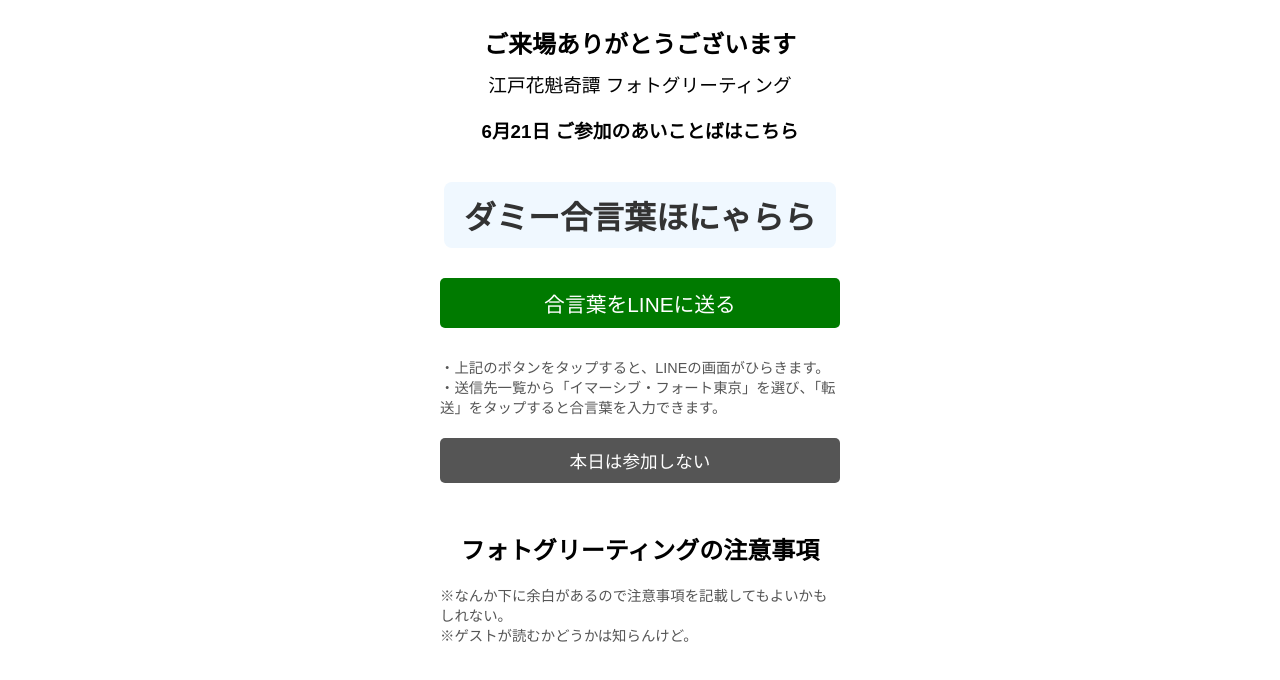
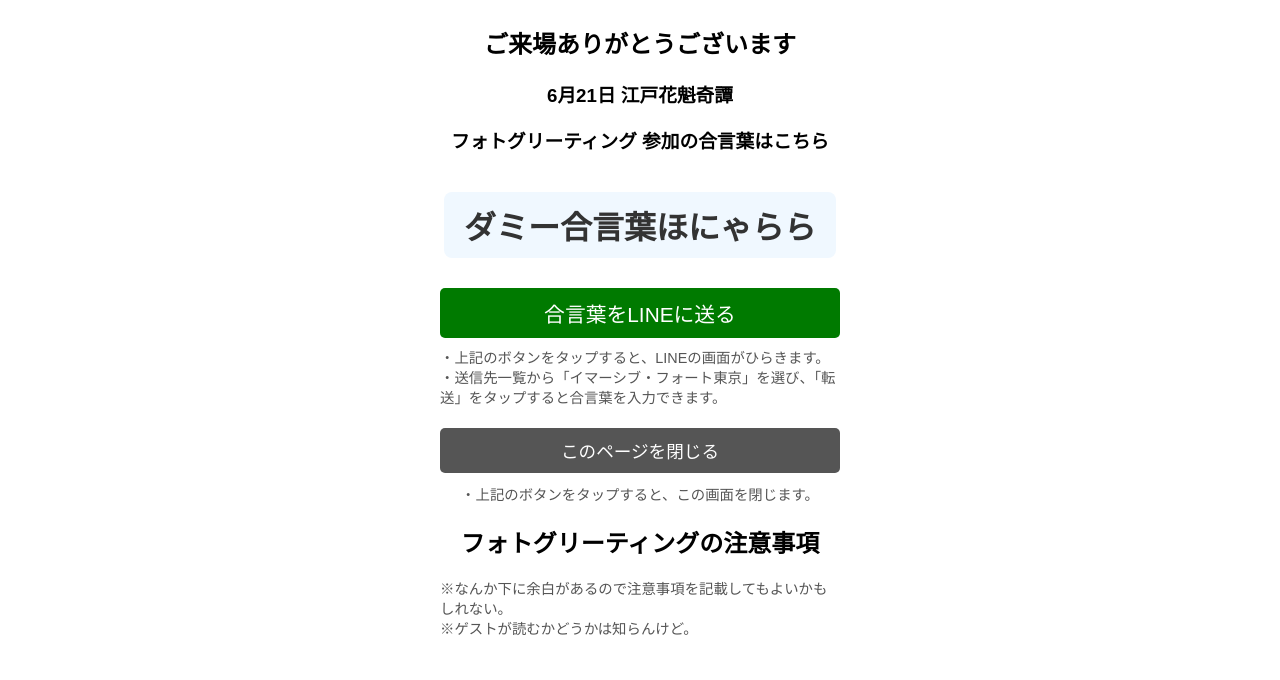
Before and after one commit to e-bi7/ki, a plain HTML site: page index.html in a window 1280 px wide. Shown: the part 334-1014 px from the top of the page. Drawn offline with Linux system fonts and the light colour scheme.

Commit message:
Add files via upload

```diff
--- a/index.html
+++ b/index.html
@@ -74,8 +74,8 @@
   <img src="https://e-bi7.github.io/ki/logo11.png" alt="ロゴ" />
 
 <h2>ご来場ありがとうございます</h2>
-<h3 style="font-weight: normal; margin-top: -10px;">江戸花魁奇譚 フォトグリーティング</h3>
-<h3>6月21日 ご参加のあいことばはこちら</h3>
+<h3>6月21日 江戸花魁奇譚</h3>
+<h3>フォトグリーティング 参加の合言葉はこちら</h3>
 
 
   <div id="copyText">ダミー合言葉ほにゃらら</div>
@@ -85,13 +85,17 @@
 
   <!-- 「LINEで送る」の下の注意文 -->
   <div id="lineNotice">
-<br>
     ・上記のボタンをタップすると、LINEの画面がひらきます。<br>
     ・送信先一覧から「イマーシブ・フォート東京」を選び、「転送」をタップすると合言葉を入力できます。
   </div>
 
-  <button class="btn close-btn" onclick="closePage()">本日は参加しない</button>
-<br>
+<button class="btn close-btn" onclick="closePage()">このページを閉じる</button>
+
+<!-- 追加：注意文 -->
+<div style="margin-top: 10px; font-size: 0.9em; color: #555;">
+    ・上記のボタンをタップすると、この画面を閉じます。<br>
+</div>
+
 
 <h2>フォトグリーティングの注意事項</h2>
   <div id="notice">
```
